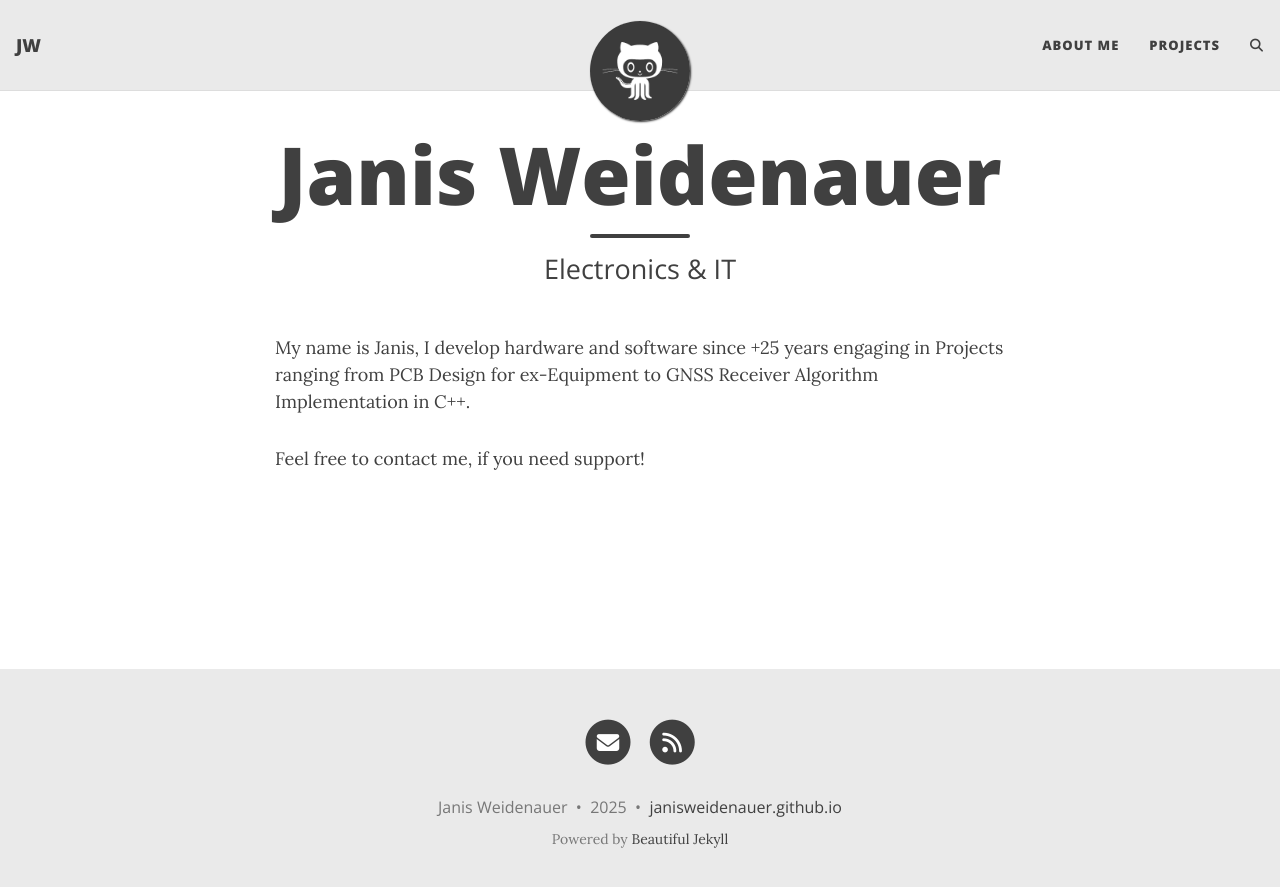
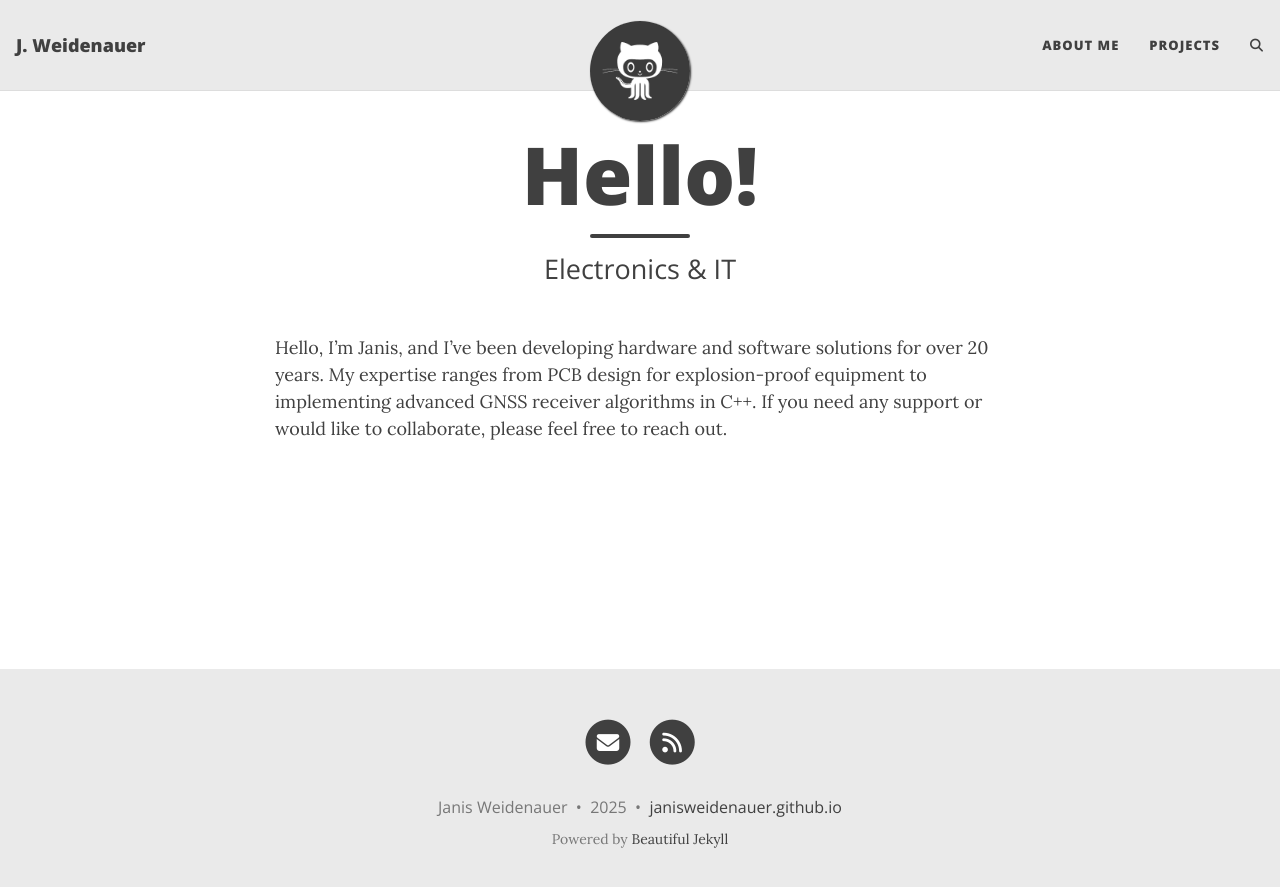
Before and after one commit to Janisweidenauer/janisweidenauer.github.io, a Jekyll site: the page built from index.md, in a window 1280 px wide. Shown: the top 887 px of the page. Built offline with Jekyll 4.4.1, drawn with Linux system fonts in a browser that asks for light colours; the list of posts is cut into pages by our own code; comment, search, counter and statistics services are not loaded.

```diff
--- a/_config.yml
+++ b/_config.yml
@@ -10,7 +10,7 @@
 ############################
 
 # Name of website
-title: JW
+title: J. Weidenauer
 
 # Your name to show in the footer
 author: Janis Weidenauer
--- a/index.md
+++ b/index.md
@@ -1,10 +1,8 @@
 ---
 layout: page
-title: Janis Weidenauer
+title: Hello!
 subtitle: Electronics & IT
 permalink: /
 ---
 
-My name is Janis, I develop hardware and software since +25 years engaging in Projects ranging from PCB Design for ex-Equipment to GNSS Receiver Algorithm Implementation in C++.
-
-Feel free to contact me, if you need support!
+Hello, I’m Janis, and I’ve been developing hardware and software solutions for over 20 years. My expertise ranges from PCB design for explosion-proof equipment to implementing advanced GNSS receiver algorithms in C++. If you need any support or would like to collaborate, please feel free to reach out.
```
Also changed, not shown: _pages/test.md (deleted, +0 -8 lines).
